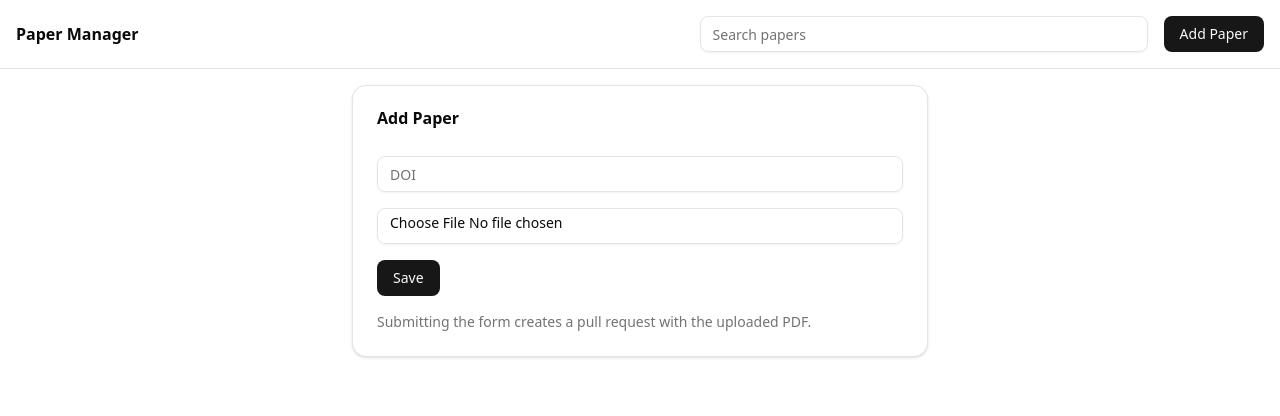
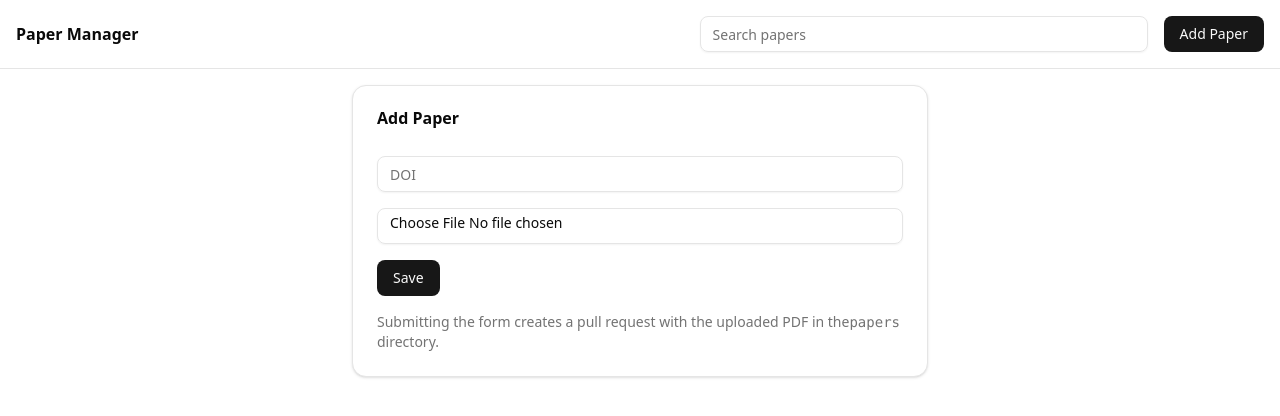
Before and after one commit to yoseio/giants, a Next.js app: page /papers/add in a window 1280 px wide. Shown: the top 416 px of the page. Built offline with nearby package versions, Linux system fonts and the light colour scheme.

Commit message:
Upload papers to subdirectory

```diff
--- a/app/api/papers/add/route.ts
+++ b/app/api/papers/add/route.ts
@@ -20,7 +20,7 @@ export async function POST(req: NextRequest) {
 
   const hash = createHash('sha256').update(doi).digest('hex')
   const branch = `add-paper-${hash}`
-  const path = `${hash}.pdf`
+  const path = `papers/${hash}.pdf`
 
   const headers = {
     Authorization: `Bearer ${token}`,
--- a/app/papers/add/page.tsx
+++ b/app/papers/add/page.tsx
@@ -21,7 +21,8 @@ export default function AddPaperPage() {
             <Button type="submit">Save</Button>
           </form>
           <p className="text-sm text-muted-foreground">
-            Submitting the form creates a pull request with the uploaded PDF.
+            Submitting the form creates a pull request with the uploaded PDF in the
+            <code>papers</code> directory.
           </p>
         </CardContent>
       </Card>
```
Also changed, not shown: 1 other file (tests, documents, lock files or other folders).
